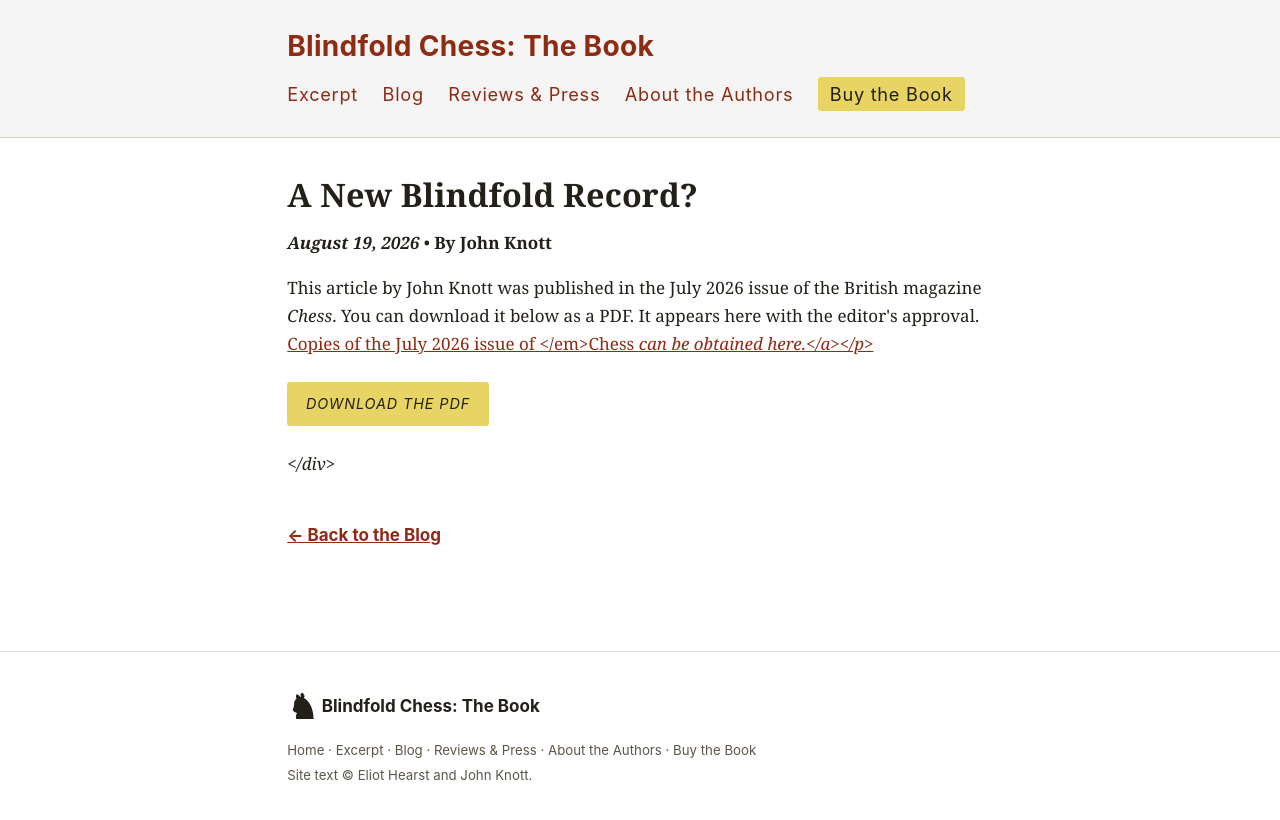
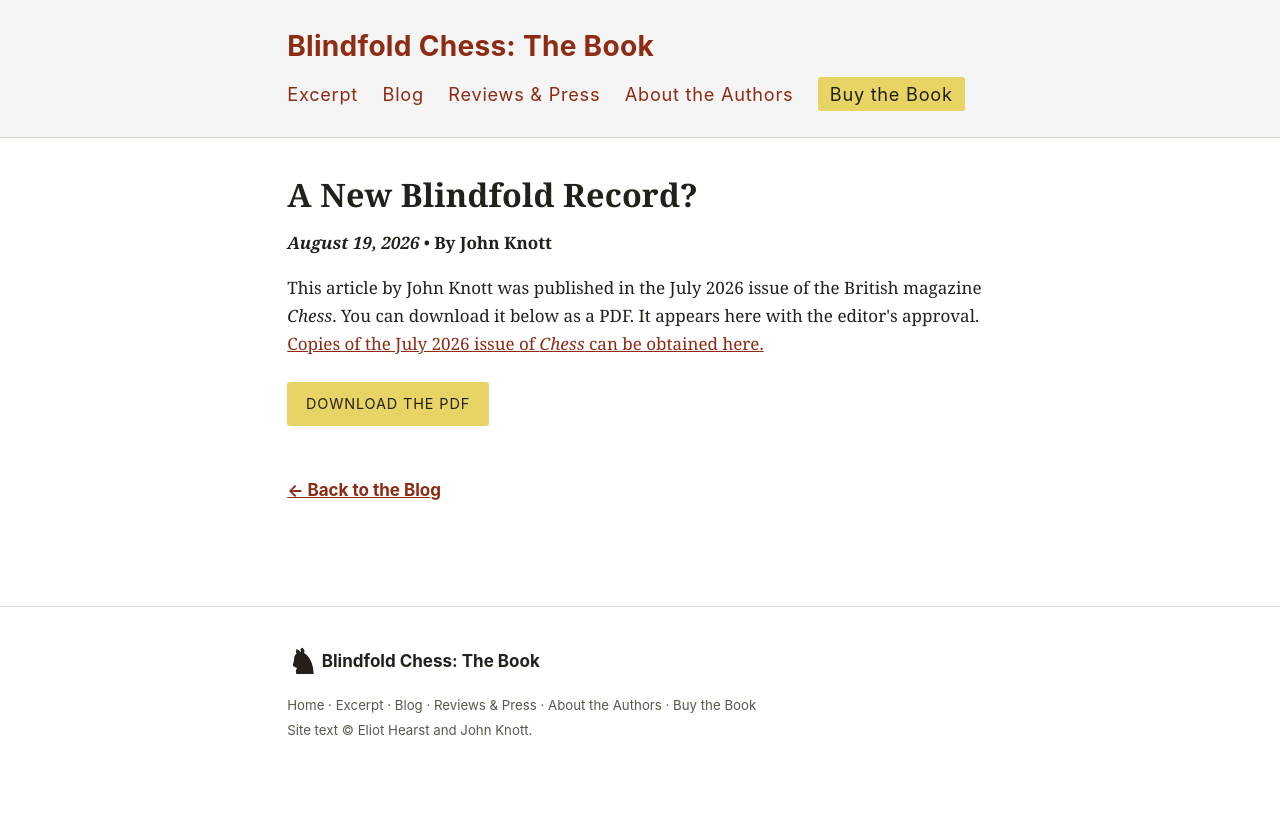
Before and after one commit to panopticist/blindfoldchess, a Jekyll site: the page built from _posts/2026-08-19-a-new-blindfold-record.md, in a window 1280 px wide. Shown: the top 820 px of the page. Built offline with Jekyll 4.4.1, drawn with Linux system fonts in a browser that asks for light colours; some web fonts are replaced.

Commit message:
Update 2026-08-19-a-new-blindfold-record.md

```diff
--- a/_posts/2026-08-19-a-new-blindfold-record.md
+++ b/_posts/2026-08-19-a-new-blindfold-record.md
@@ -4,4 +4,4 @@ title: "A New Blindfold Record?"
 date: 2026-08-19 10:59:00
 author: "JohnKnott"
 ---
-<div class="sqs-html-content" data-sqsp-text-block-content><p class="" style="white-space:pre-wrap;"><strong><em>August 19, 2026</em> </strong>•<strong> By John Knott</strong></p><p class="" data-rte-preserve-empty="true" style="white-space:pre-wrap;"></p><p class="" style="white-space:pre-wrap;">This article by John Knott was published in the July 2026 issue of the British magazine <em>Chess</em>. You can download it below as a PDF. It appears here with the editor's approval. <a href="https://chess.co.uk/collections/chess-magazine-back-issues/products/chess-magazine-july-2026">Copies of the July 2026 issue of </em>Chess <em>can be obtained here.</a></p><p><a class="button" href="{{ '/assets/files/JohnKnott-AxelSmithBlindfold.pdf' | relative_url }}">Download the PDF</a></p></div>
+<div class="sqs-html-content" data-sqsp-text-block-content><p class="" style="white-space:pre-wrap;"><strong><em>August 19, 2026</em> </strong>•<strong> By John Knott</strong></p><p class="" data-rte-preserve-empty="true" style="white-space:pre-wrap;"></p><p class="" style="white-space:pre-wrap;">This article by John Knott was published in the July 2026 issue of the British magazine <em>Chess</em>. You can download it below as a PDF. It appears here with the editor's approval. <a href="https://chess.co.uk/collections/chess-magazine-back-issues/products/chess-magazine-july-2026">Copies of the July 2026 issue of <em>Chess</em> can be obtained here.</a></p><p><a class="button" href="{{ '/assets/files/JohnKnott-AxelSmithBlindfold.pdf' | relative_url }}">Download the PDF</a></p></div>
```
